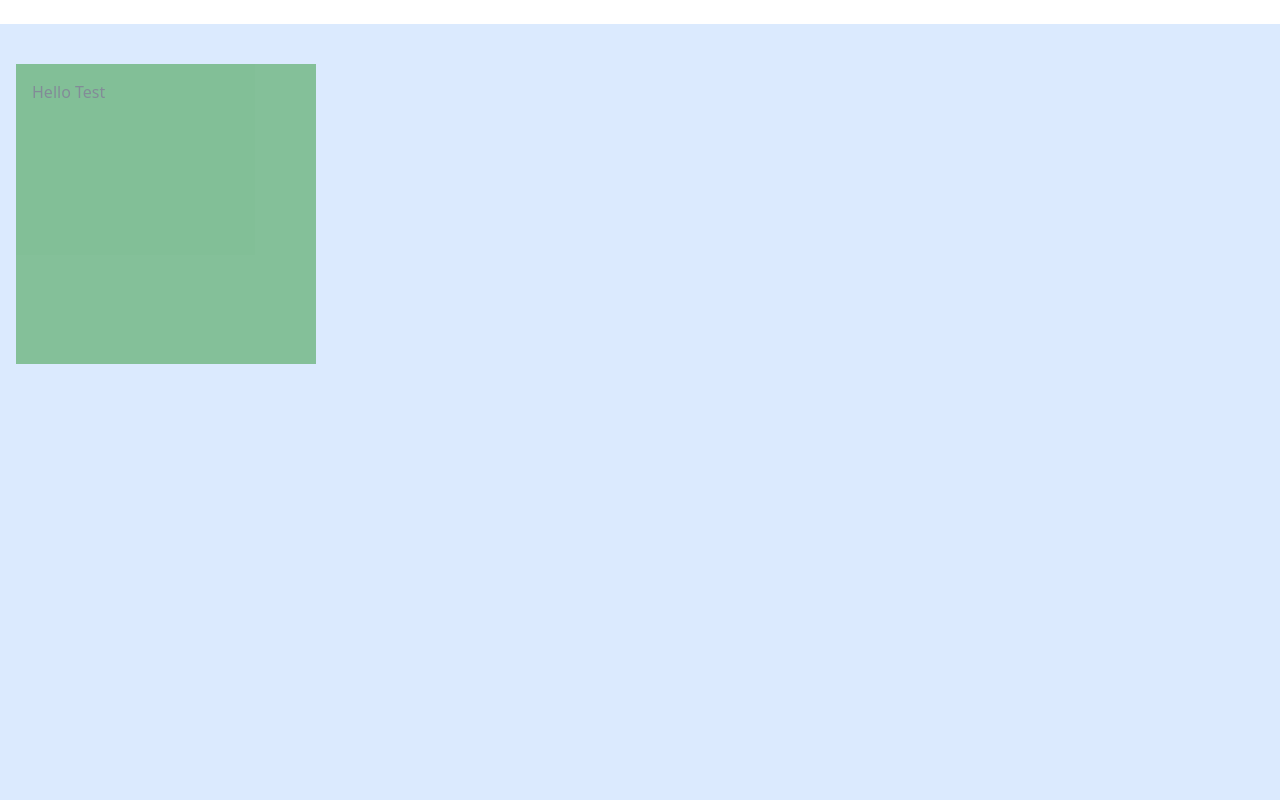
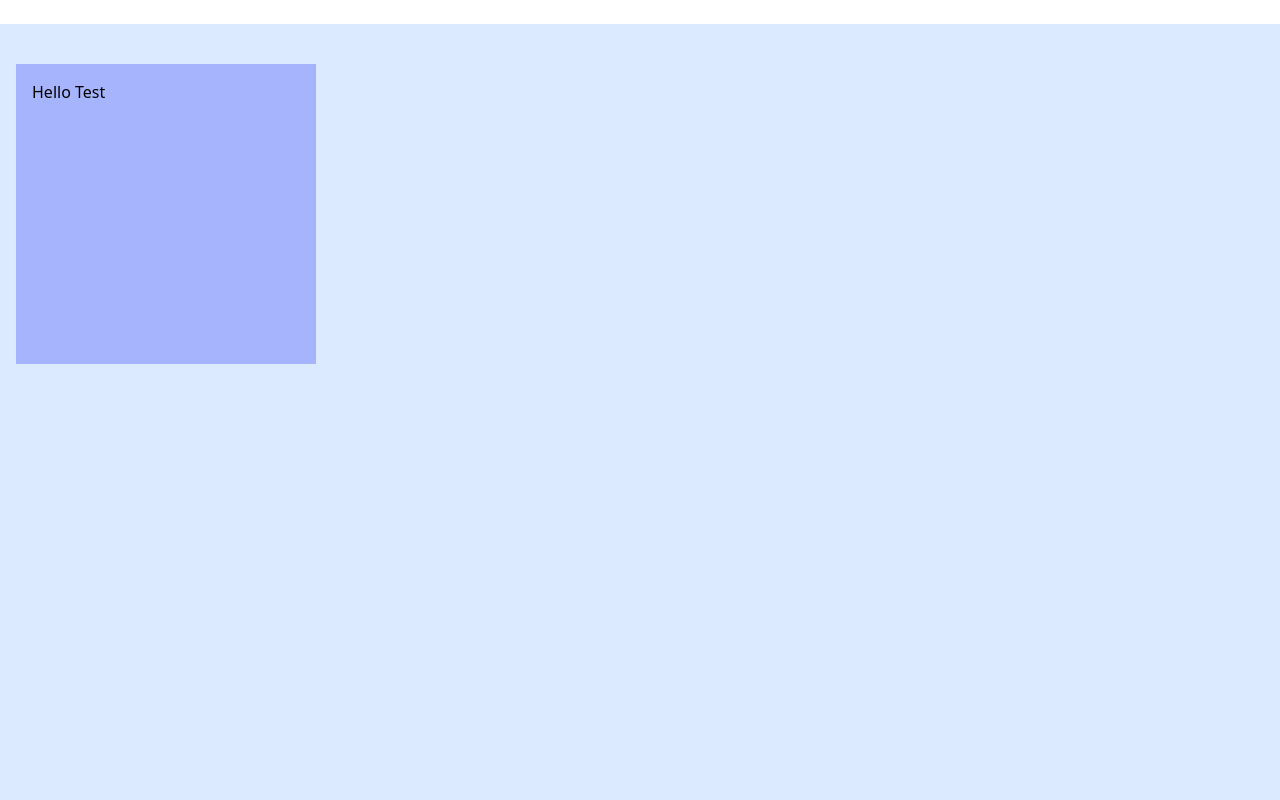
Before and after one commit to liyuKnow/framer, a React (Vite) app: page / in a window 1280 px wide. Shown: the top 800 px of the page. Built offline with nearby package versions, Linux system fonts and the light colour scheme.

Commit message:
drag and scale, more props

```diff
--- a/src/App.jsx
+++ b/src/App.jsx
@@ -1,9 +1,11 @@
 import BoxOne from "./components/boxOne";
+import ScaleAndDrag from "./components/ScaleAndDrag";
 
 function App() {
   return (
     <div className="container mx-auto">
-      <BoxOne />
+      {/* <BoxOne /> */}
+      <ScaleAndDrag />
     </div>
   );
 }
--- /dev/null
+++ b/src/components/ScaleAndDrag.jsx
@@ -0,0 +1,27 @@
+import React, { useState } from "react";
+import { motion } from "framer-motion";
+
+const ScaleAndDrag = () => {
+  return (
+    <div className="container mt-6 mx-auto w-full h-screen overflow-hidden p-4 bg-blue-100 flex flex-col justify-start items-start">
+      <motion.div
+        className="w-[300px] h-[300px] mt-6 relative p-4 bg-indigo-300"
+        whileHover={{
+          scale: 1.1,
+        }}
+        whileTap={{ scale: 0.9 }}
+        drag
+        dragConstraints={{
+          left: 0,
+          right: 400,
+          bottom: 0,
+          top: 0,
+        }}
+      >
+        <h1>Hello Test</h1>
+      </motion.div>
+    </div>
+  );
+};
+
+export default ScaleAndDrag;
```
Also changed, not shown: src/components/boxTwo.jsx (deleted, +0 -7 lines).
